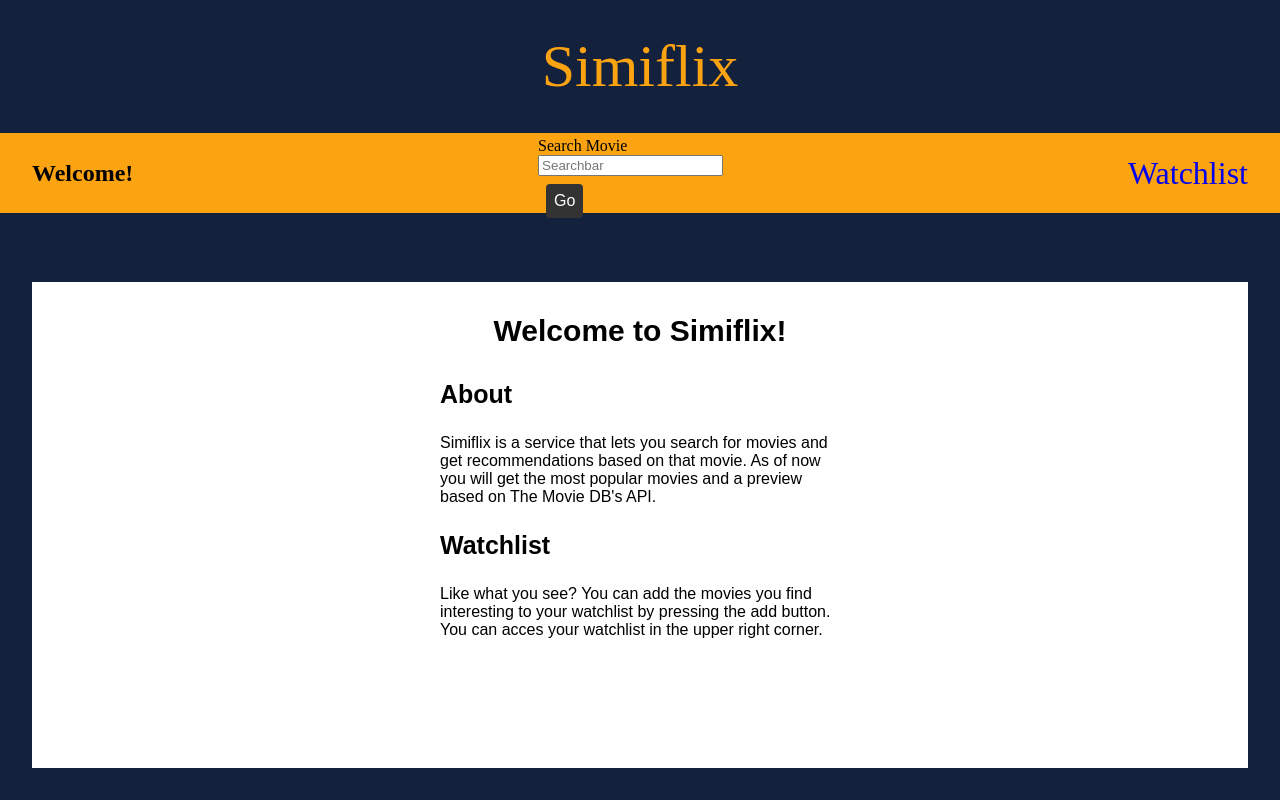
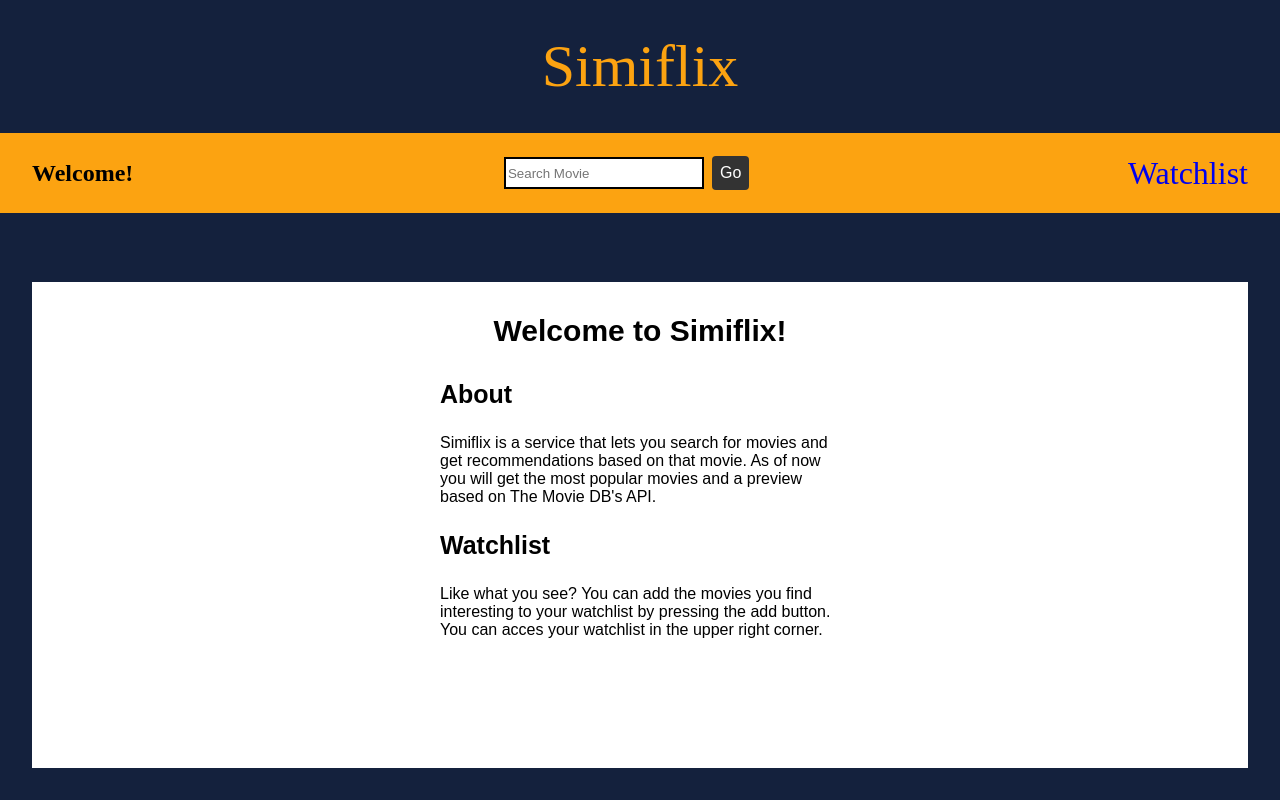
Before and after one commit to lysmac/simiflix, a React (Vite) app: page / in a window 1280 px wide. Built offline with nearby package versions, Linux system fonts and the light colour scheme; no server answers.

Commit message:
styled the searchbar
+

Merge branch 'main' of https://github.com/lysmac/simiflix

```diff
--- a/src/Searchbar.tsx
+++ b/src/Searchbar.tsx
@@ -1,4 +1,3 @@
-import { useEffect, useState } from "react";
 import { NavLink } from "react-router-dom";
 import styled from "styled-components";
 
@@ -13,11 +12,11 @@
           <NavLink to="./searchresult" />;
         }}
       >
-        <label htmlFor="search">Search Movie</label>
+        <label htmlFor="search"></label>
         <div>
-          <input
+          <Input
             type="text"
-            placeholder="Searchbar"
+            placeholder="Search Movie"
             onChange={(e) => {
               if (props.setUserSearch) {
                 props.setUserSearch(e.target.value);
@@ -33,20 +32,15 @@
   );
 }
 const StyledSearchbar = styled.div`
+  `;
+
+  const Form = styled.form`
   display: flex;
   align-items: center;
-  justify-content: center;
-  margin-top: 1rem;
-`;
-
-const Form = styled.form`
-  display: flex;
-  flex-direction: column;
-  justify-content: center;
-`;
+`
 
 const SubmitButton = styled.button`
-  margin: 0.5rem;
+  margin: 0 0.5rem;
   padding: 0.5rem;
   border: none;
   border-radius: 4px;
@@ -55,36 +49,8 @@
   font-size: 1rem;
 `;
 
-//copy-pasta
-
-const ResultsContainer = styled.div`
-  display: flex;
-  flex-wrap: wrap;
-  justify-content: center;
-`;
-
-const ResultCard = styled.div`
-  display: flex;
-  align-items: center;
-  justify-content: center;
-  background-color: #fff;
-  margin: 0.5rem;
-  padding: 1rem;
-  border-radius: 4px;
-  box-shadow: 0px 0px 8px rgba(0, 0, 0, 0.2);
-`;
-
-const Poster = styled.img`
-  width: 185px;
-  height: 278px;
-  object-fit: cover;
-  margin-right: 1rem;
-`;
-
-const Title = styled.h3`
-  margin: 0;
-`;
-
-const Tagline = styled.p`
-  margin: 0;
-`;
+const Input = styled.input`
+height: 1.6rem;
+width: 12rem;
+border: black 2px solid;
+`
```
